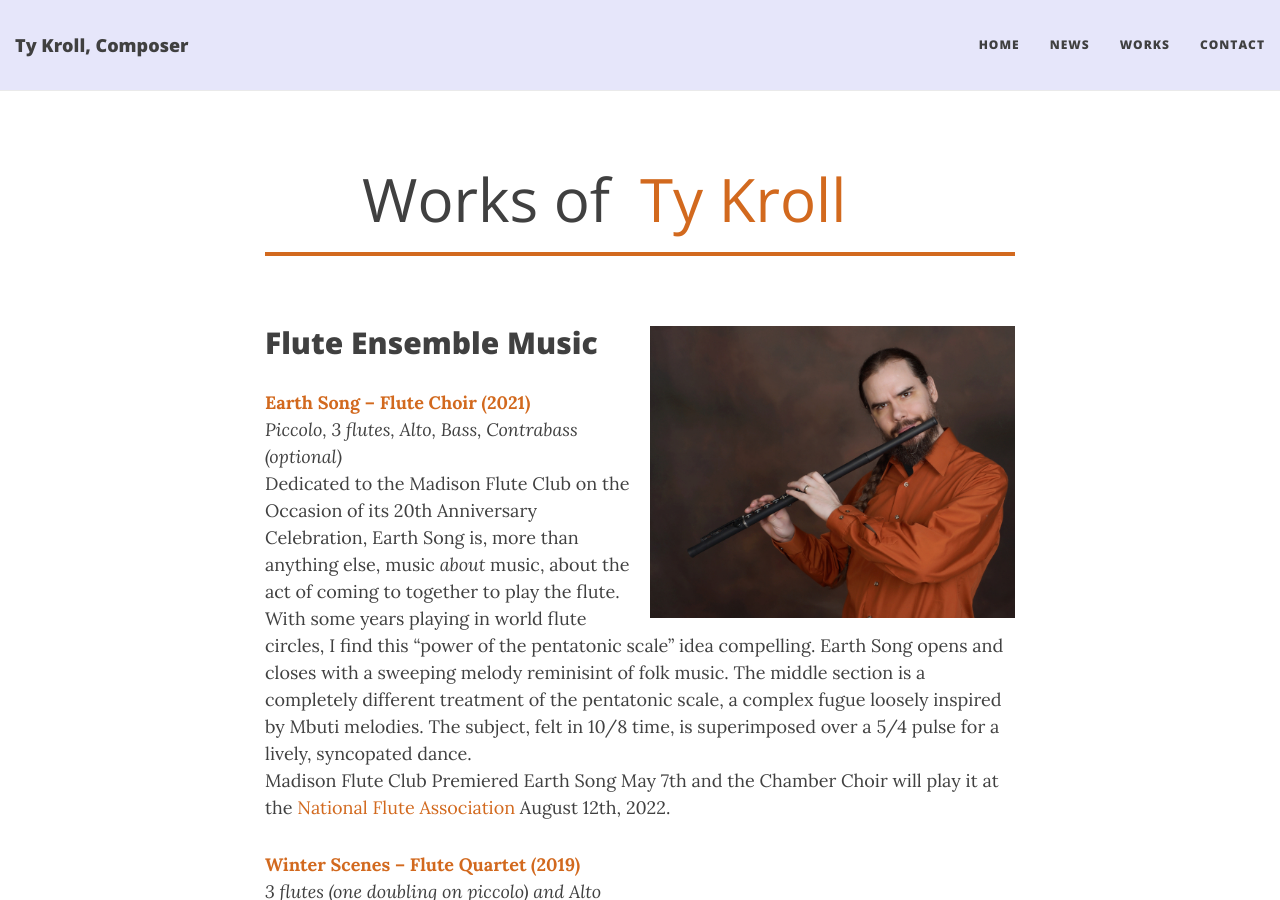
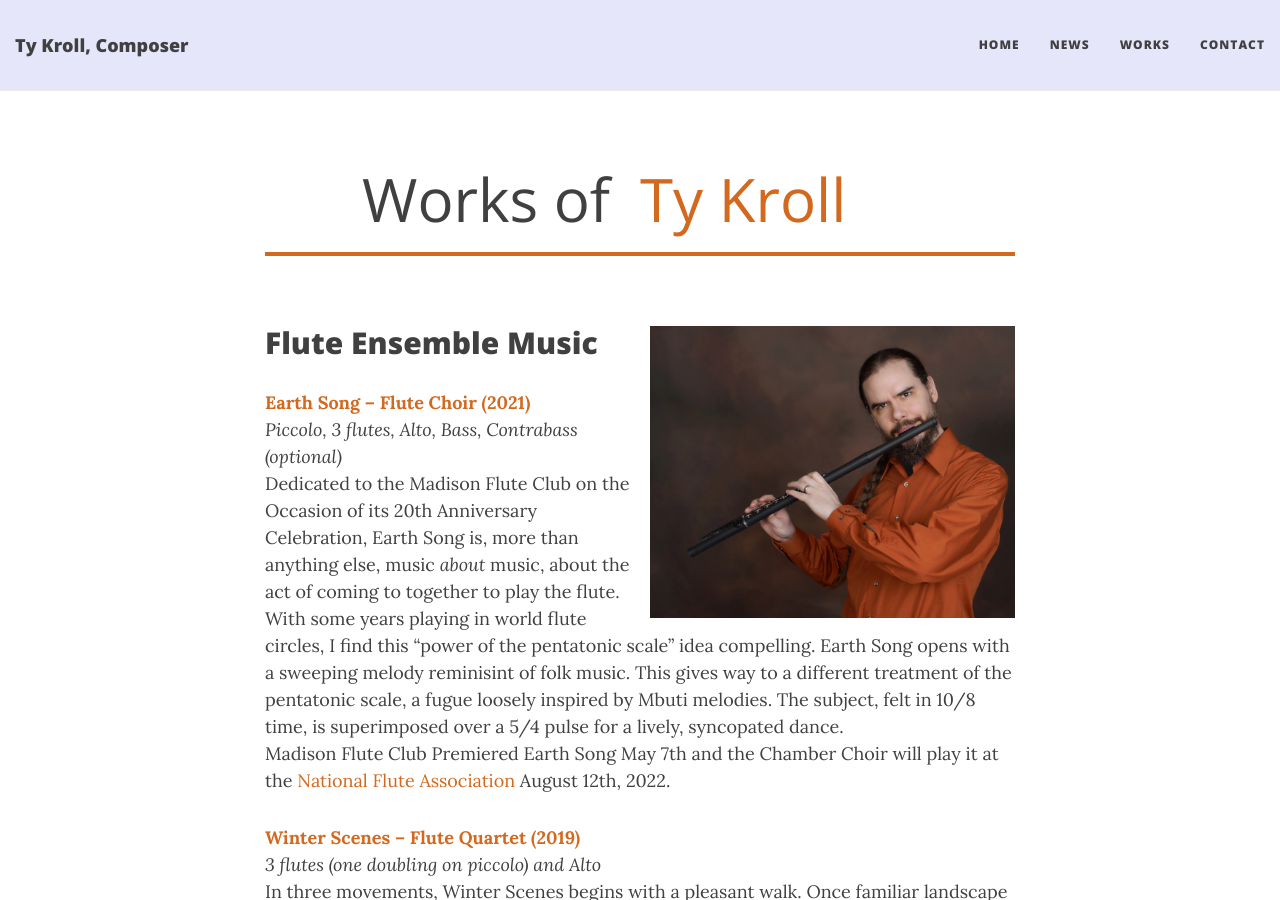
Before and after one commit to ctrueden/tykroll.com, a Jekyll site: the page built from works.md, in a window 1280 px wide and 900 px high. Built offline with Jekyll 4.4.1, drawn with Linux system fonts in a browser that asks for light colours; nearby versions of some CDN libraries.

Commit message:
Update works.md

```diff
--- a/works.md
+++ b/works.md
@@ -9,7 +9,7 @@ subtitle: Ty Kroll
 
 __[Earth Song – Flute Choir (2021)](https://www.musicnotes.com/sheetmusic/mtd.asp?ppn=MN0260284)__
 <br>_Piccolo, 3 flutes, Alto, Bass, Contrabass (optional)_
-<br>Dedicated to the Madison Flute Club on the Occasion of its 20th Anniversary Celebration, Earth Song is, more than anything else, music _about_ music, about the act of coming to together to play the flute. With some years playing in world flute circles, I find this "power of the pentatonic scale" idea compelling. Earth Song opens and closes with a sweeping melody reminisint of folk music. The middle section is a completely different treatment of the pentatonic scale, a complex fugue loosely inspired by Mbuti melodies. The subject, felt in 10/8 time, is superimposed over a 5/4 pulse for a lively, syncopated dance.
+<br>Dedicated to the Madison Flute Club on the Occasion of its 20th Anniversary Celebration, Earth Song is, more than anything else, music _about_ music, about the act of coming to together to play the flute. With some years playing in world flute circles, I find this "power of the pentatonic scale" idea compelling. Earth Song opens with a sweeping melody reminisint of folk music. This gives way to a different treatment of the pentatonic scale, a fugue loosely inspired by Mbuti melodies. The subject, felt in 10/8 time, is superimposed over a 5/4 pulse for a lively, syncopated dance.
 <br>Madison Flute Club Premiered Earth Song May 7th and the Chamber Choir will play it at the [National Flute Association](https://www.nfaonline.org/convention/2022-convention) August 12th, 2022.
 
 __[Winter Scenes – Flute Quartet (2019)](https://www.musicnotes.com/sheetmusic/mtd.asp?ppn=MN0245038)__
```
